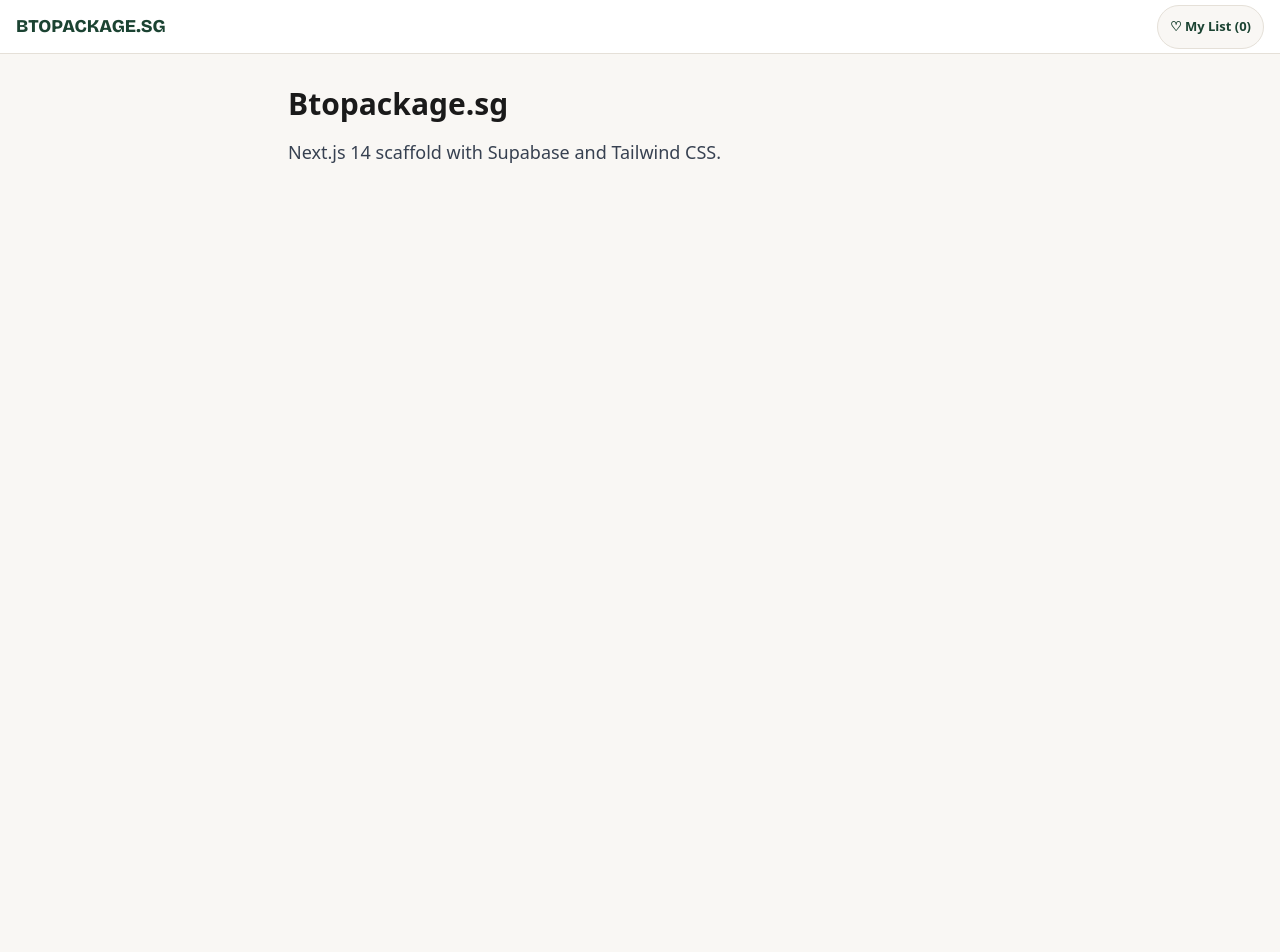
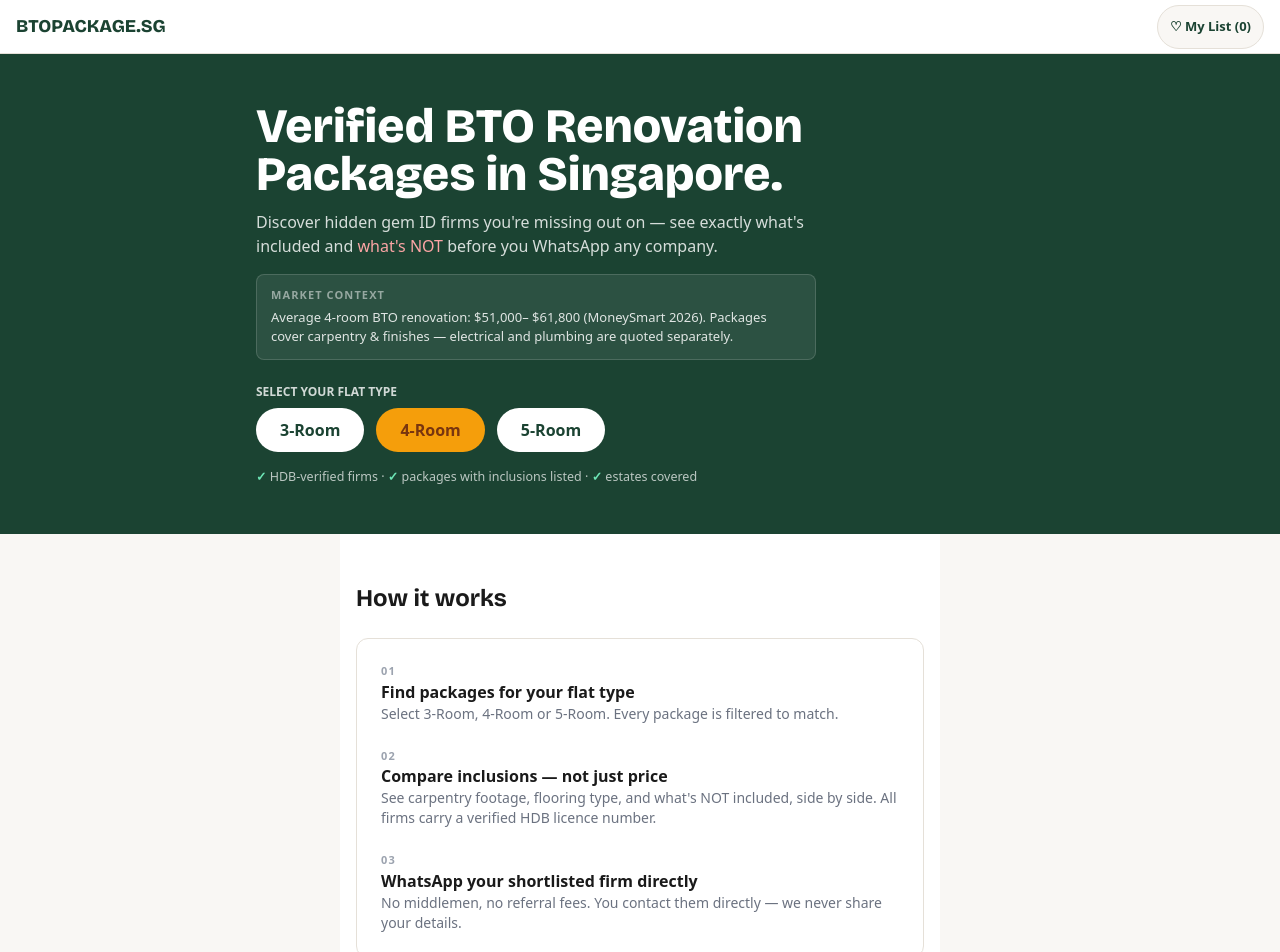
Before and after one commit to chylerbot-beep/btopackage, a Next.js app: page / in a window 1280 px wide. Shown: the top 952 px of the page. Before the commit the page ends 800 px from the top, so only its background shows below. Built offline with nearby package versions, Linux system fonts and the light colour scheme.

Commit message:
feat: homepage

```diff
--- a/app/layout.tsx
+++ b/app/layout.tsx
@@ -1,4 +1,3 @@
-import type { Metadata } from 'next';
 import { Bricolage_Grotesque, Plus_Jakarta_Sans } from 'next/font/google';
 import './globals.css';
 import Navbar from '@/components/Navbar';
@@ -15,10 +14,7 @@ const plusJakartaSans = Plus_Jakarta_Sans({
   variable: '--font-plus-jakarta-sans',
 });
 
-export const metadata: Metadata = {
-  title: 'Btopackage.sg',
-  description: 'Verified BTO renovation packages in Singapore',
-};
+export { metadata } from './metadata';
 
 export default function RootLayout({
   children,
--- /dev/null
+++ b/app/metadata.ts
@@ -0,0 +1,7 @@
+import type { Metadata } from 'next';
+
+export const metadata: Metadata = {
+  title: 'Verified BTO Renovation Packages in Singapore | Btopackage.sg',
+  description:
+    "Compare verified BTO renovation packages from HDB-licensed firms in Singapore. See full inclusions, what's NOT included, and HDB licence numbers — before you WhatsApp anyone.",
+};
--- a/app/page.tsx
+++ b/app/page.tsx
@@ -1,10 +1,144 @@
+'use client';
+
+import { useState } from 'react';
+import { useRouter } from 'next/navigation';
+import { MARKET_PRICE_INDEX } from '@/lib/priceIndex';
+
+type FlatType = '3-room' | '4-room' | '5-room';
+
+const flatTypeOptions: Array<{ label: string; value: FlatType }> = [
+  { label: '3-Room', value: '3-room' },
+  { label: '4-Room', value: '4-room' },
+  { label: '5-Room', value: '5-room' },
+];
+
 export default function Home() {
+  const router = useRouter();
+  const [selectedFlatType, setSelectedFlatType] = useState<FlatType>('4-room');
+
+  const { min, max } = MARKET_PRICE_INDEX.flatTypes[selectedFlatType].bto;
+
+  const handleFlatTypeSelect = (flatType: FlatType) => {
+    setSelectedFlatType(flatType);
+    router.push(`/packages/${flatType}`);
+  };
+
   return (
-    <main className="mx-auto max-w-3xl p-8">
-      <h1 className="text-3xl font-bold">Btopackage.sg</h1>
-      <p className="mt-4 text-lg text-gray-700">
-        Next.js 14 scaffold with Supabase and Tailwind CSS.
-      </p>
+    <main>
+      <section className="w-full bg-[#1B4332] px-4 py-12">
+        <div className="mx-auto w-full max-w-3xl">
+          <h1 className="font-[family-name:var(--font-bricolage-grotesque)] text-4xl font-extrabold text-white md:text-5xl">
+            Verified BTO Renovation Packages in Singapore.
+          </h1>
+
+          <p className="mt-3 max-w-[560px] text-base text-[rgba(255,255,255,0.82)]">
+            Discover hidden gem ID firms you&apos;re missing out on — see exactly
+            what&apos;s included and <span className="text-[#FCA5A5]">what&apos;s NOT</span>{' '}
+            before you WhatsApp any company.
+          </p>
+
+          <div className="mt-4 max-w-[560px] rounded-lg border border-[rgba(255,255,255,0.15)] bg-[rgba(255,255,255,0.08)] px-[14px] py-3">
+            <p className="mb-1 text-[11px] font-semibold uppercase tracking-widest text-[rgba(255,255,255,0.5)]">
+              Market Context
+            </p>
+            <p className="text-[13px] text-[rgba(255,255,255,0.85)]">
+              Average {selectedFlatType} BTO renovation: ${min.toLocaleString('en-SG')}–
+              ${max.toLocaleString('en-SG')} (MoneySmart 2026). Packages cover
+              carpentry &amp; finishes — electrical and plumbing are quoted
+              separately.
+            </p>
+          </div>
+
+          <div className="mt-6">
+            <p className="mb-2 text-xs font-semibold uppercase text-[rgba(255,255,255,0.80)]">
+              Select your flat type
+            </p>
+            <div className="flex flex-wrap gap-3">
+              {flatTypeOptions.map((flatTypeOption) => {
+                const isActive = selectedFlatType === flatTypeOption.value;
+
+                return (
+                  <button
+                    key={flatTypeOption.value}
+                    type="button"
+                    onClick={() => handleFlatTypeSelect(flatTypeOption.value)}
+                    className={`min-h-[44px] rounded-full px-6 font-bold transition-colors ${
+                      isActive
+                        ? 'bg-[#F59E0B] text-[#78350f]'
+                        : 'bg-white text-[#1B4332] hover:bg-[#f0fdf4]'
+                    }`}
+                  >
+                    {flatTypeOption.label}
+                  </button>
+                );
+              })}
+            </div>
+          </div>
+
+          <p className="mt-4 text-[12.5px] text-[rgba(255,255,255,0.70)]">
+            <span className="font-bold text-[#6EE7B7]">✓</span> HDB-verified firms
+            {' · '}
+            <span className="font-bold text-[#6EE7B7]">✓</span> packages with
+            inclusions listed {' · '}
+            <span className="font-bold text-[#6EE7B7]">✓</span> estates covered
+          </p>
+        </div>
+      </section>
+
+      <section className="mx-auto w-full max-w-[600px] bg-white px-4 py-12">
+        <h2 className="mb-6 font-[family-name:var(--font-bricolage-grotesque)] text-2xl font-bold text-[#1A1A1A]">
+          How it works
+        </h2>
+
+        <div className="space-y-6 rounded-xl border border-[#E5E0D8] p-6">
+          <div>
+            <p className="text-[11px] font-bold tracking-widest text-[#9CA3AF]">01</p>
+            <h3 className="text-base font-semibold text-[#1A1A1A]">
+              Find packages for your flat type
+            </h3>
+            <p className="text-sm text-[#6B7280]">
+              Select 3-Room, 4-Room or 5-Room. Every package is filtered to
+              match.
+            </p>
+          </div>
+
+          <div>
+            <p className="text-[11px] font-bold tracking-widest text-[#9CA3AF]">02</p>
+            <h3 className="text-base font-semibold text-[#1A1A1A]">
+              Compare inclusions — not just price
+            </h3>
+            <p className="text-sm text-[#6B7280]">
+              See carpentry footage, flooring type, and what&apos;s NOT included,
+              side by side. All firms carry a verified HDB licence number.
+            </p>
+          </div>
+
+          <div>
+            <p className="text-[11px] font-bold tracking-widest text-[#9CA3AF]">03</p>
+            <h3 className="text-base font-semibold text-[#1A1A1A]">
+              WhatsApp your shortlisted firm directly
+            </h3>
+            <p className="text-sm text-[#6B7280]">
+              No middlemen, no referral fees. You contact them directly — we
+              never share your details.
+            </p>
+          </div>
+        </div>
+      </section>
+
+      <footer className="bg-[#1B4332] px-4 py-8 text-sm text-[rgba(255,255,255,0.7)]">
+        <div className="mx-auto flex w-full max-w-3xl flex-col gap-4">
+          <p className="font-bold text-white">BTOPACKAGE.SG</p>
+          <nav className="flex flex-wrap gap-3">
+            <a href="/about">About</a>
+            <a href="/privacy">Privacy</a>
+            <a href="/guides">Guides</a>
+            <a href="/estates">Estates</a>
+            <a href="/directory">Directory</a>
+          </nav>
+          <a href="/submit">HDB-licensed firm? Submit a free listing →</a>
+        </div>
+      </footer>
     </main>
   );
 }
```
